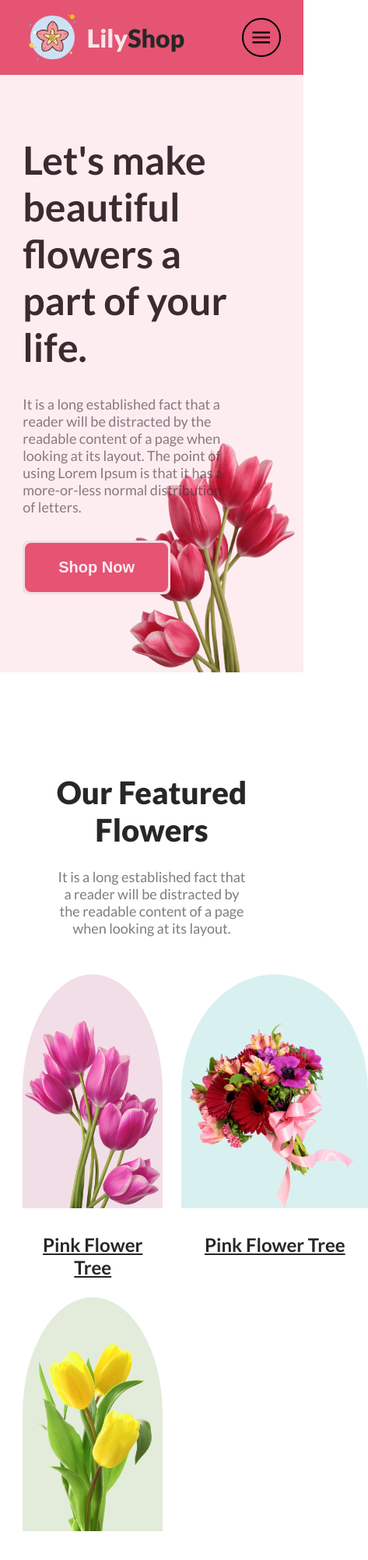
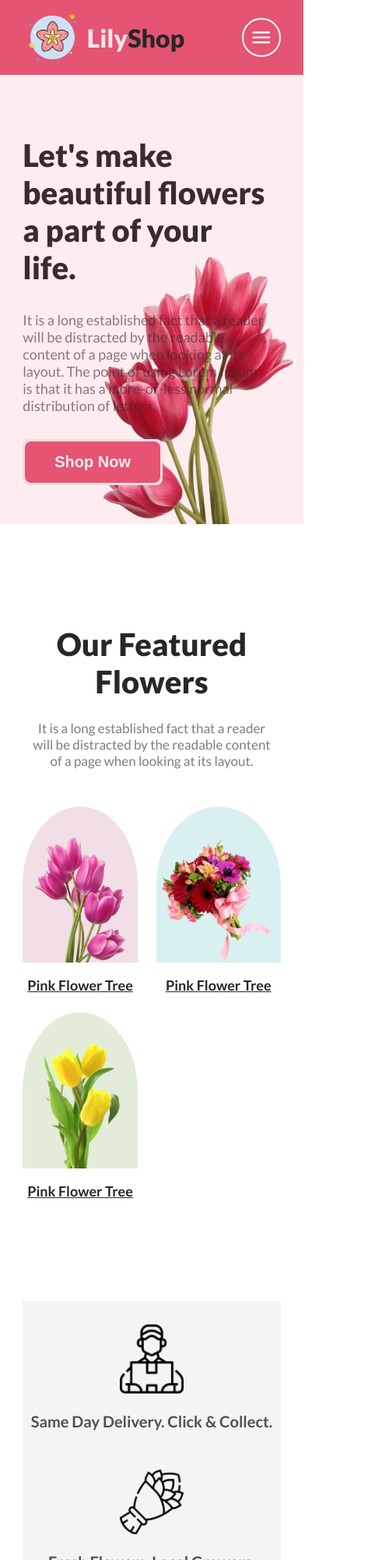
Before and after one commit to nusrat-xahan05/Lily-Shop, a plain HTML site: page index.html in a window 390 px wide. Shown: the top 2000 px of the page at 78% size, 473 px wide, since content can reach past the window. Drawn offline with nearby package versions, Linux system fonts and the light colour scheme.

Commit message:
Final Commit

```diff
--- a/css/responsive.css
+++ b/css/responsive.css
@@ -10,7 +10,6 @@
     #featured .featured_main .featured_body .featured_item .featured_item_img {
         height: 380px;
     }
-
 }
 
 @media screen and (max-width: 1024px) {
@@ -43,10 +42,6 @@
 
     #navbar .nav_main .nav_items {
         display: none;
-    }
-
-    #navbar .nav_main .nav_hambergur {
-        display: block;
     }
 
     #banner {
@@ -120,5 +115,96 @@
     footer .footer_text {
         max-width: 70%;
     }
+}
 
+@media screen and (max-width: 480px) {
+    .section_heading p {
+        font-size: 17px;
+        max-width: 95%;
+    }
+
+    button {
+        margin-bottom: 50px;
+    }
+
+    button a {
+        font-size: 20px;
+        padding: 15px 38px;
+    }
+
+    #banner {
+        background-size: 70%;
+    }
+
+    #banner .banner_main {
+        display: block;
+    }
+
+    #banner .banner_main .banner_text {
+        width: 95%;
+    }
+
+    #banner .banner_main .banner_text h1 {
+        font-size: 40px;
+    }
+
+    #featured .featured_main .featured_body {
+        grid-template-columns: repeat(2, 1fr);
+    }
+
+    #featured .featured_main .featured_body .featured_item .featured_item_img {
+        height: 200px;
+    }
+
+    #featured .featured_main .featured_body .featured_item p {
+        margin-top: 18px;
+        font-size: 18px;
+    }
+
+    #vector .vector_main {
+        grid-template-columns: repeat(1, 1fr);
+        gap: 50px;
+        padding: 30px 0px 30px;
+    }
+
+    #vector .vector_main .vector_item {
+        padding: 0px 0px 0px;
+    }
+
+    #vector .vector_main .vector_item img {
+        width: 25%;
+    }
+
+    #vector .vector_main .vector_item p {
+        font-size: 20px;
+    }
+
+    #subscribe .subscribe_main {
+        padding: 60px 0px 10px;
+    }
+
+    #subscribe .subscribe_main .section_heading h3 {
+        font-size: 34px;
+    }
+
+    #subscribe .subscribe_main .subscribe_button {
+        flex-direction: column;
+        gap: 15px
+    }
+
+    #subscribe .subscribe_main .subscribe_button input {
+        width: 80%;
+    }
+
+    footer .footer_text h3 {
+        font-size: 40px;
+    }
+
+    footer .footer_text p {
+        font-size: 17px;
+    }
+
+    footer .footer_text {
+        max-width: 90%;
+    }
 }
--- a/css/style.css
+++ b/css/style.css
@@ -122,12 +122,13 @@
 
  #navbar .nav_main .nav_hambergur {
      display: none;
+     color: white;
  }
 
  #navbar .nav_main .nav_hambergur .material-symbols-outlined {
      padding: 8px;
      font-size: 30px;
-     border: 2px solid black;
+     border: 2px solid white;
      border-radius: 50%;
      -webkit-border-radius: 50%;
      -moz-border-radius: 50%;
@@ -236,7 +237,7 @@
  }
 
  #banner .banner_main .banner_text h1 {
-     font-weight: 700;
+     font-weight: 800;
      font-size: 70px;
      color: var(--primary-text-color);
  }
@@ -302,14 +303,13 @@
      text-align: center;
      text-decoration: underline;
  }
-
- /* ===================================================
+/* ===================================================
               'FEATURED FLOWER' PART END
 =================================================== */
 
 
 
- /* ===================================================
+/* ===================================================
                 'VECTOR ICONS' PART START
 =================================================== */
  #vector .vector_main {
@@ -325,19 +325,19 @@
  }
 
  #vector .vector_main .vector_item p {
-     margin-top: 24px;
+     margin-top: 20px;
      font-weight: 600;
      font-size: 24px;
      color: var(--vector-text-color);
  }
 
- /* ===================================================
+/* ===================================================
                 'VECTOR ICONS' PART END
 =================================================== */
 
 
 
- /* ===================================================
+/* ===================================================
                   'SIGN UP' PART START
 =================================================== */
  #signup {
```
Also changed, not shown: 1 other file.
